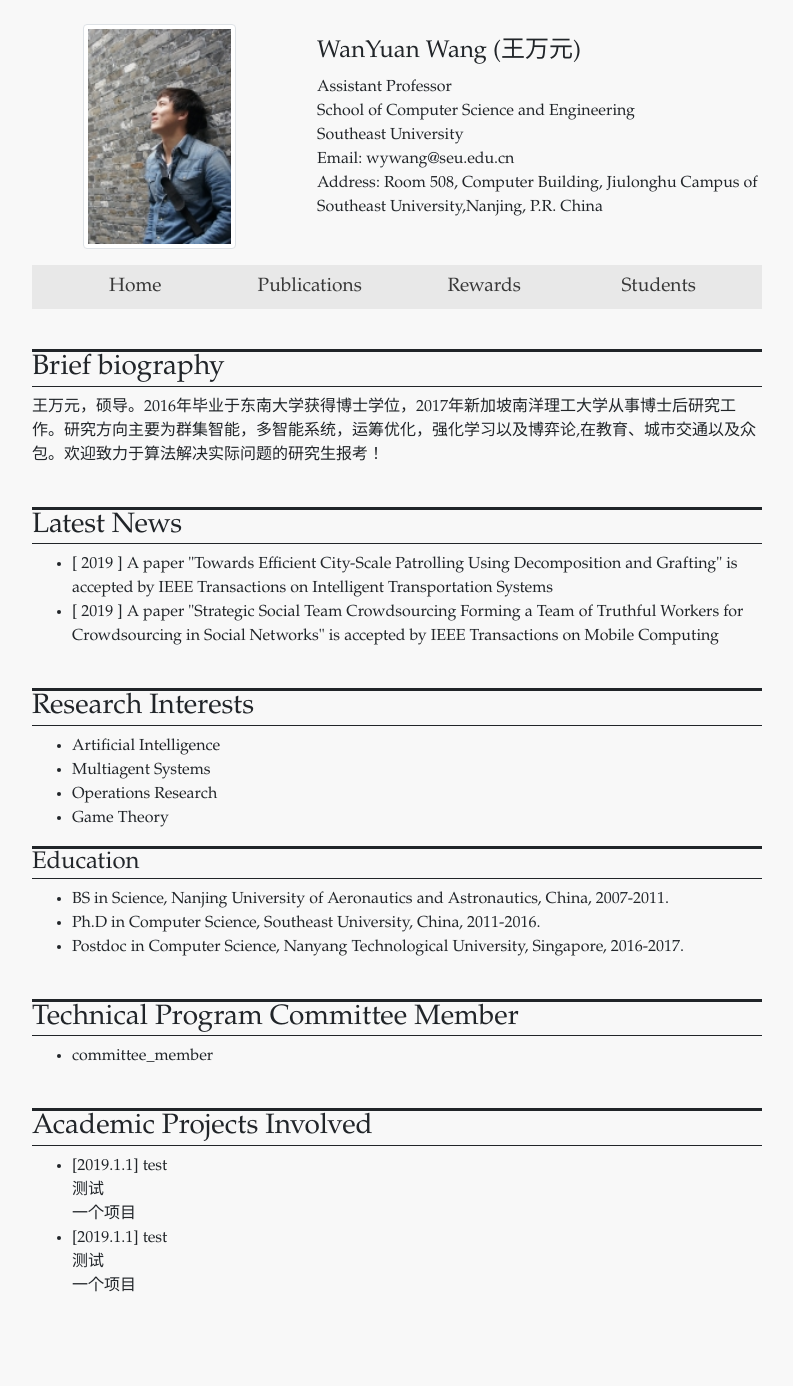
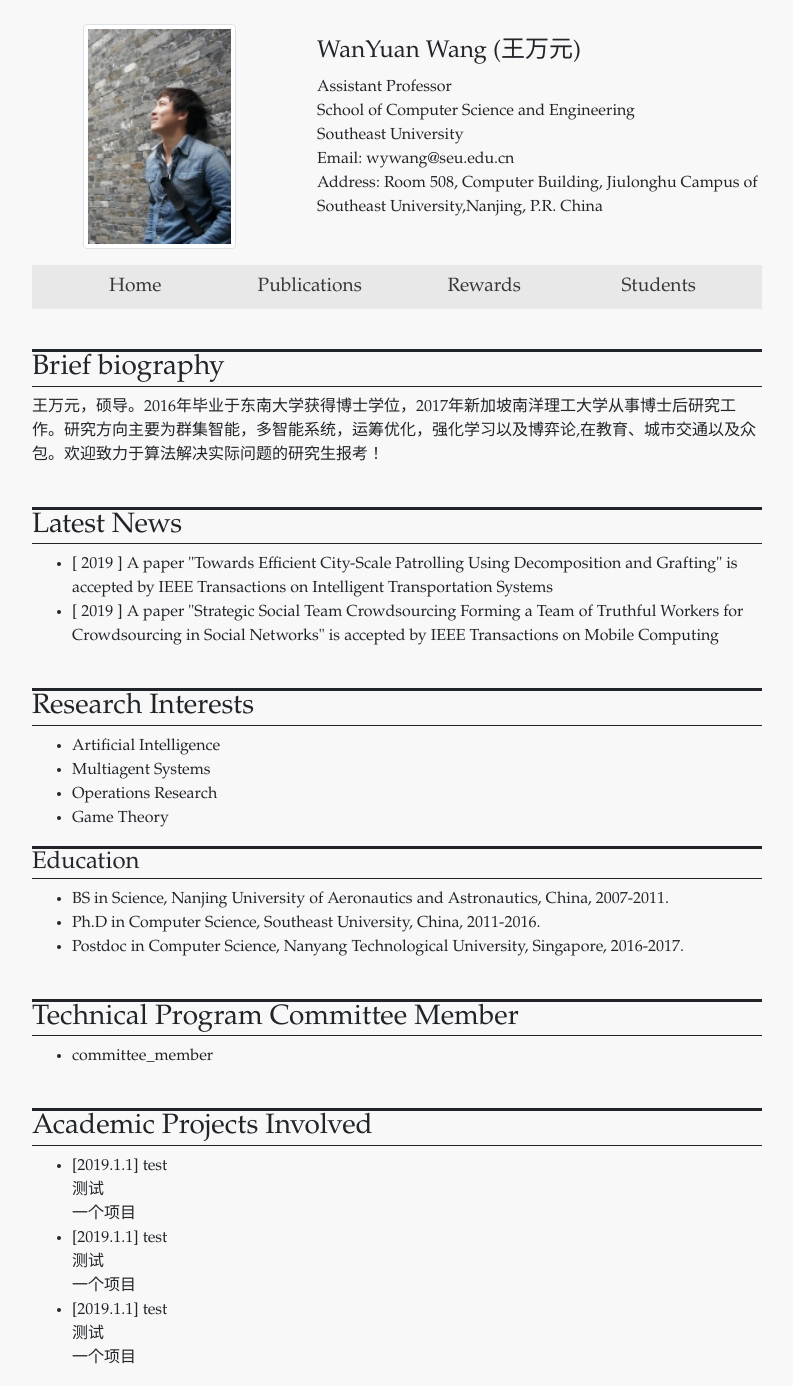
Before and after one commit to wanyuanwang/wanyuanwang.github.io, a Jekyll site: the page built from index.html, in a window 1280 px wide. Shown: the whole page, without its empty margins (243-1036 px from the left). Built offline with Jekyll 4.4.1, drawn with Linux system fonts in a browser that asks for light colours; before the commit the page ends 1314 px from its top, so only the background shows below that.

Commit message:
Update academic_projects.yml

```diff
--- a/_data/academic_projects.yml
+++ b/_data/academic_projects.yml
@@ -6,3 +6,7 @@
   name_eng: test
   name_ch:  测试
   descrption: 一个项目
+- date: 2019.1.1
+  name_eng: test
+  name_ch:  测试
+  descrption: 一个项目
```
